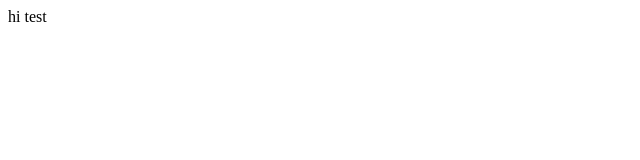
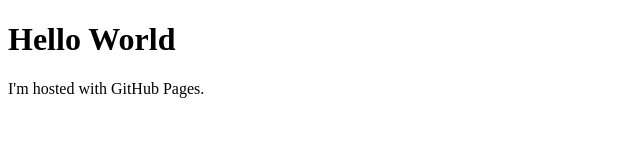
Before and after one commit to davidcdong/web, a plain HTML site: page index.html in a window 1280 px wide. Shown: the whole page, without its empty margins (0-640 px from the left). Drawn offline with Linux system fonts and the light colour scheme.

Commit message:
Update index.html

```diff
--- a/index.html
+++ b/index.html
@@ -1 +1,7 @@
-<p> hi test </p>
+ <!DOCTYPE html>
+<html>
+<body>
+<h1>Hello World</h1>
+<p>I'm hosted with GitHub Pages.</p>
+</body>
+</html>
```
